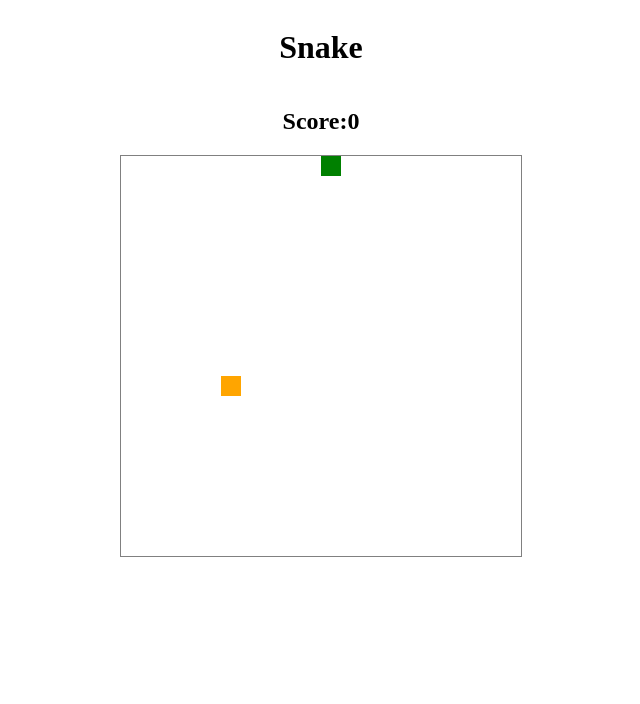
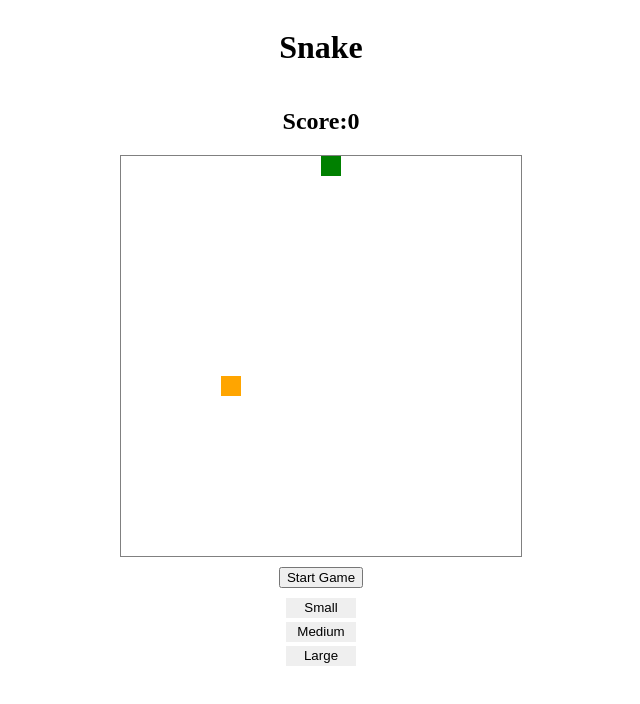
Before and after one commit to charlie-bedell/snake-game, a plain HTML site: page index.html in a window 1280 px wide. Shown: the whole page, without its empty margins (319-959 px from the left). Drawn offline with Linux system fonts and the light colour scheme.

Commit message:
add buttons to control board size

```diff
--- a/index.html
+++ b/index.html
@@ -18,6 +18,10 @@
 			<div class="inline"><h2>Score:</h2><h2 id="score-counter">0</h2></div>
 			<div id="game-container">
 			</div>
+			<button id="start-button">Start Game</button>
+			<button id="small" value="11" class="size settings">Small</button>
+			<button id="medium" value="21" class="size settings">Medium</button>
+			<button id="large" value="31" class="size settings">Large</button>
 		</div>
   </body>
 </html>
```
